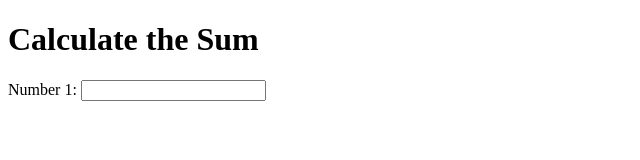
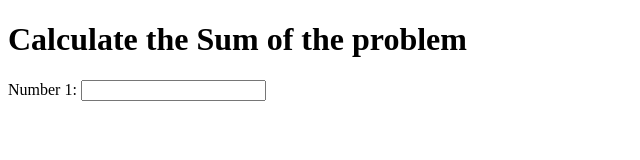
Before and after one commit to MohammadShahzaib21/FullStackEngineer, a plain HTML site: page index.html in a window 1280 px wide. Shown: the whole page, without its empty margins (0-640 px from the left). Drawn offline with Linux system fonts and the light colour scheme.

Commit message:
Update index.html

```diff
--- a/index.html
+++ b/index.html
@@ -6,7 +6,7 @@
     <title>Print Result Example</title>
 </head>
 <body>
-    <h1>Calculate the Sum</h1>
+    <h1>Calculate the Sum of the problem</h1>
     <label for="num1">Number 1:</label>
     <input type="number" id="num1" />
 </body>
```
